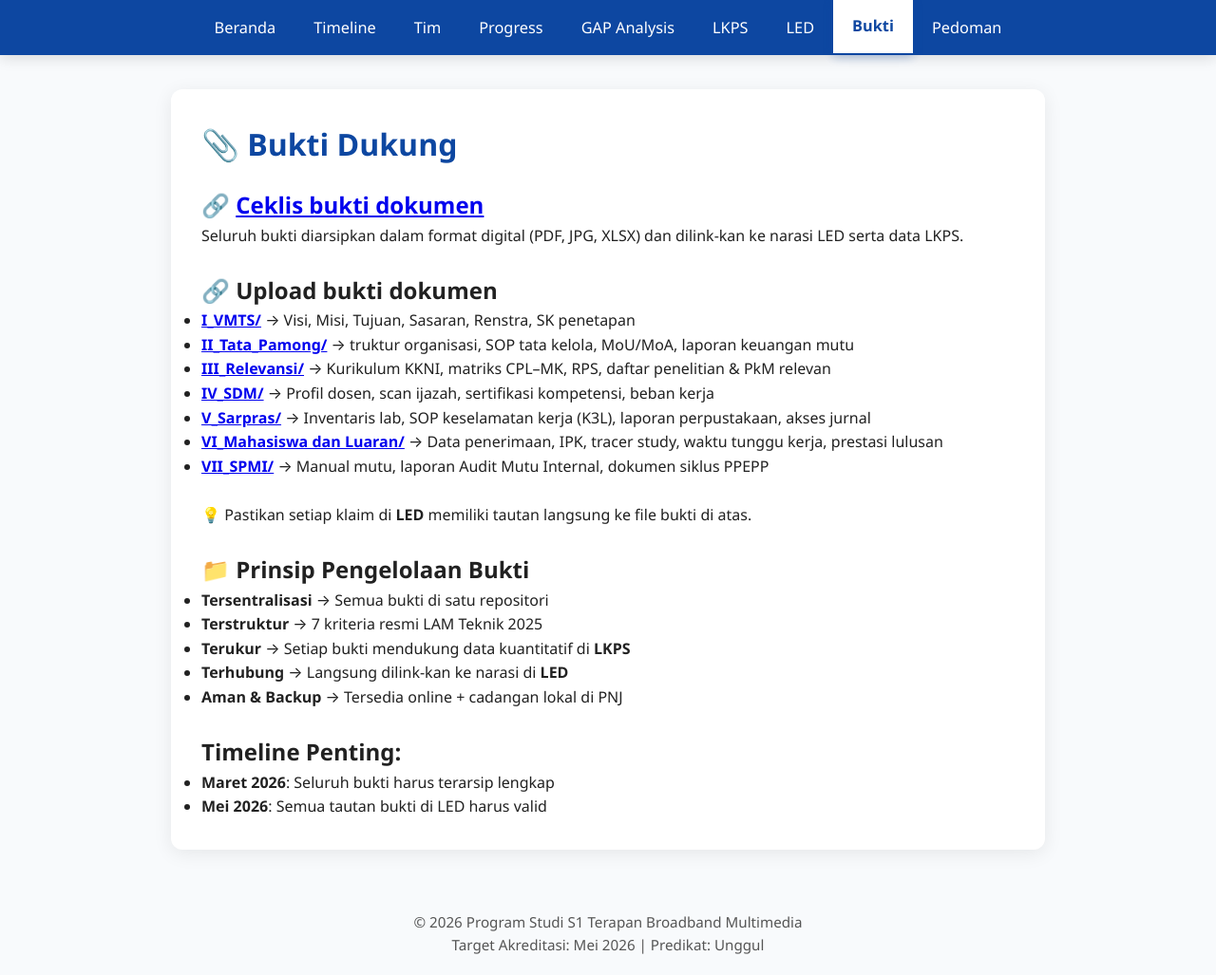
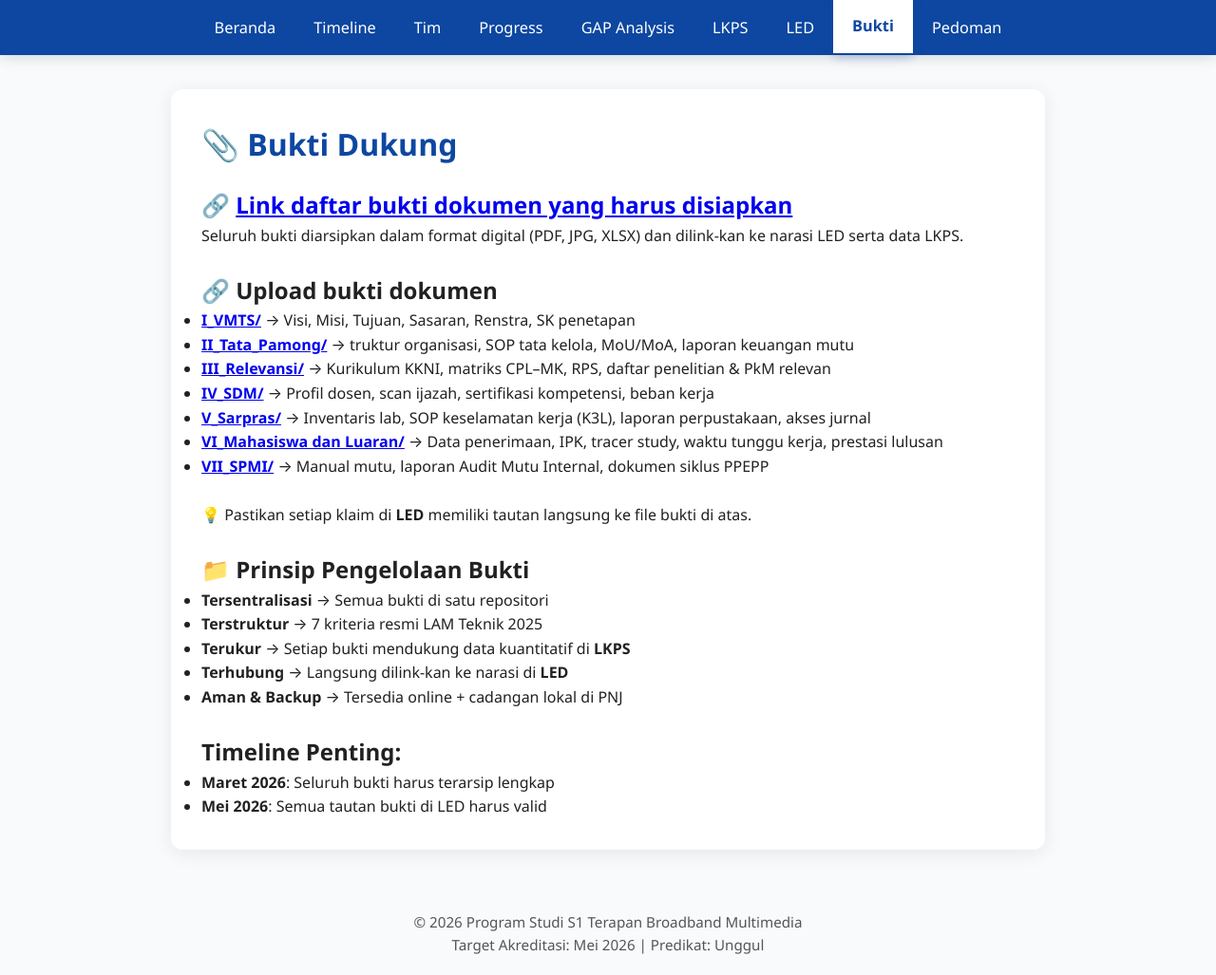
Before and after one commit to portal-psbm/aksibm-26, a Jekyll site: the page built from bukti.md, in a window 1280 px wide and 1027 px high. Shown: the whole window at 95% size. Built offline with Jekyll 4.4.1, drawn with Linux system fonts in a browser that asks for light colours.

Commit message:
update bukti

```diff
--- a/bukti.md
+++ b/bukti.md
@@ -6,7 +6,7 @@ permalink: /bukti/
 
 # 📎 Bukti Dukung
 
-## 🔗 [Ceklis bukti dokumen](https://docs.google.com/spreadsheets/d/1l-hyJQPxnpv7jt6_iZ_Z3lGY048A-OM2TIcFMfrojdM/edit?usp=sharing)
+## 🔗 [Link daftar bukti dokumen yang harus disiapkan](https://docs.google.com/spreadsheets/d/1l-hyJQPxnpv7jt6_iZ_Z3lGY048A-OM2TIcFMfrojdM/edit?usp=sharing)
 
 > Seluruh bukti diarsipkan dalam format digital (PDF, JPG, XLSX) dan dilink-kan ke narasi LED serta data LKPS. <br><br>
 
```
